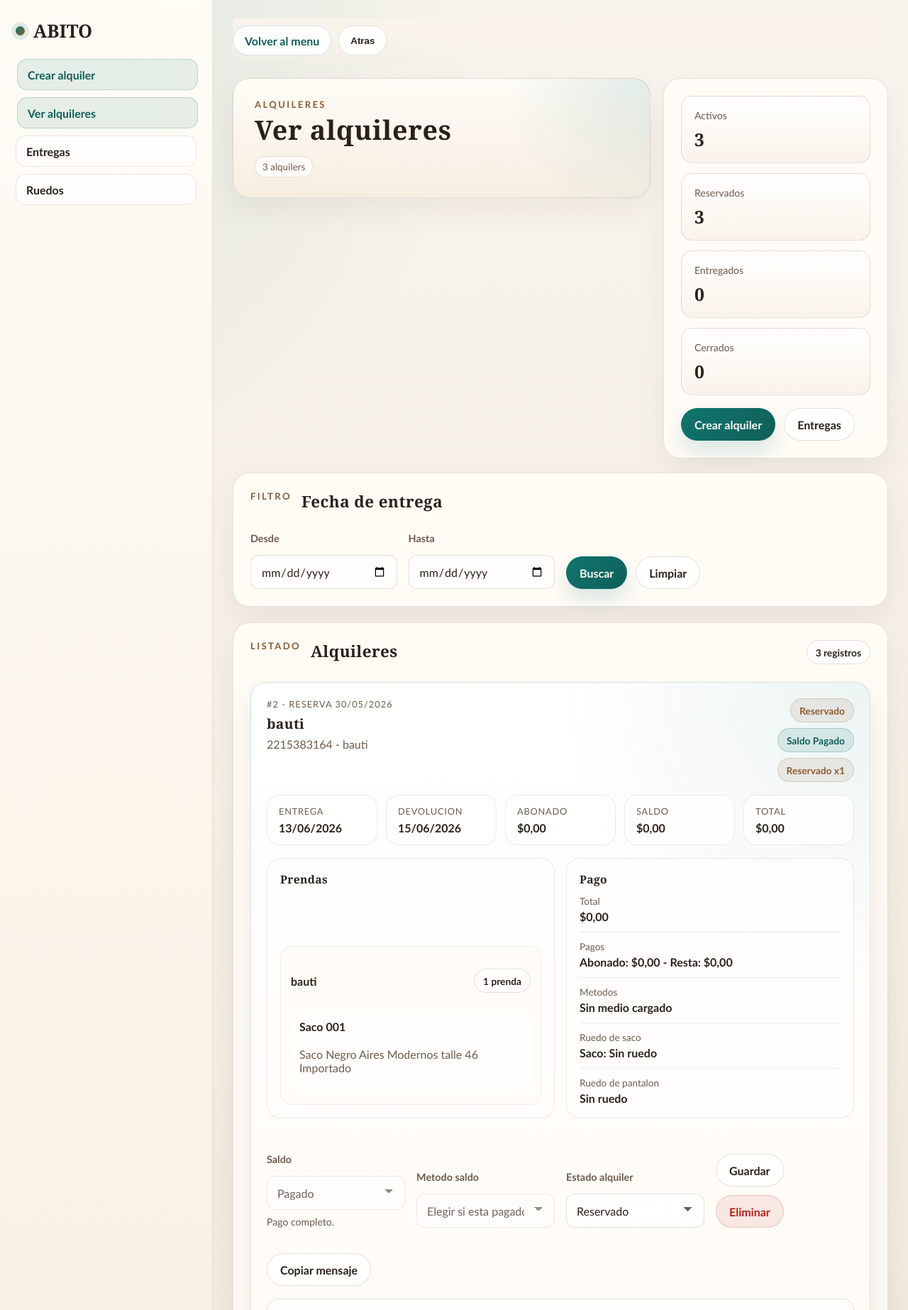
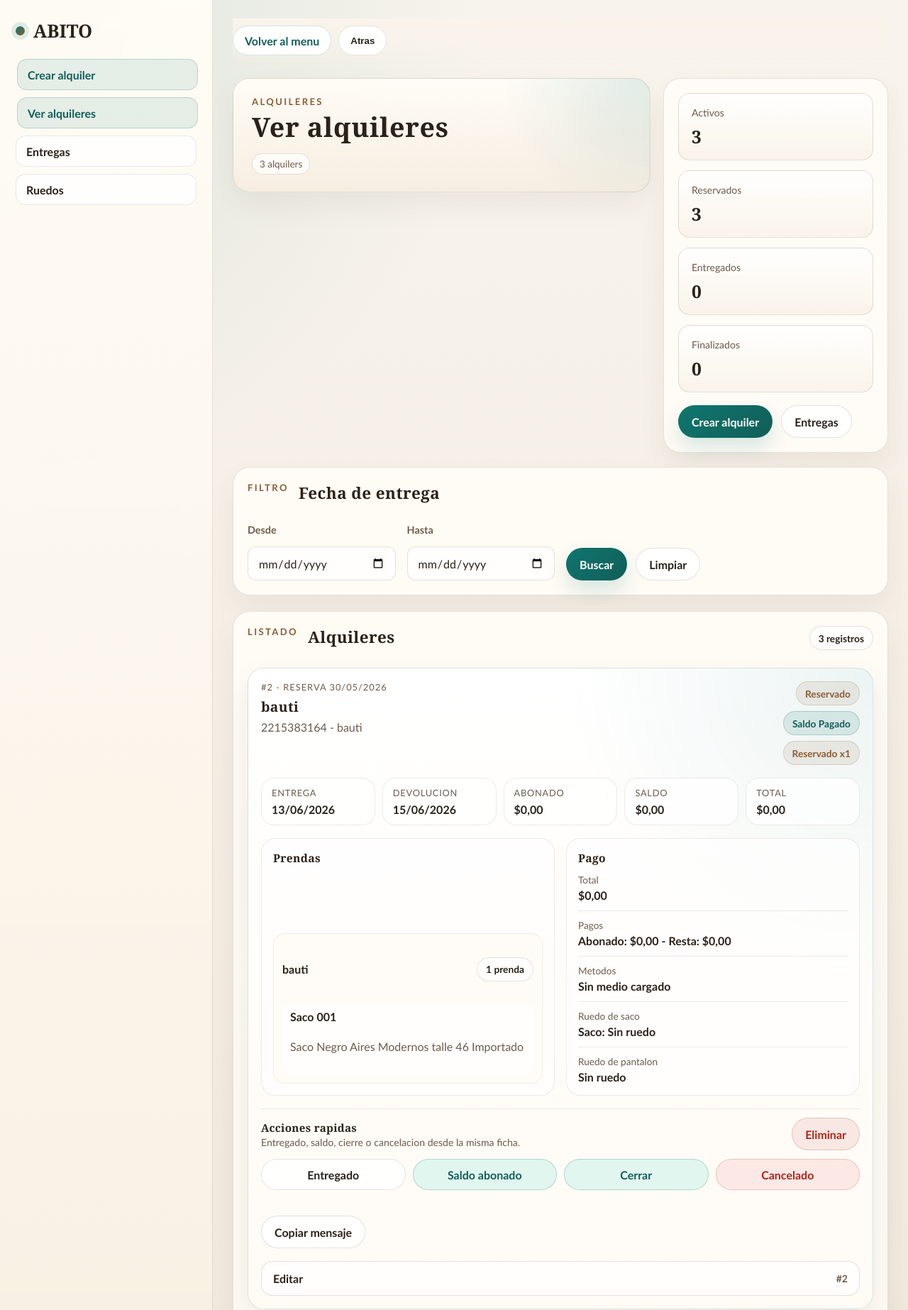
Before and after one commit to abitogonnet/abit_project, a Django app: page /ver/ in a window 1280 px wide. Shown: the top 1846 px of the page at 71% size. Run offline with Django 5.2, Linux system fonts and the light colour scheme; data comes from the database, SQL or seed files in the repository.

Commit message:
Refine rental status actions and compact dashboard UI

```diff
--- a/alquileres/forms.py
+++ b/alquileres/forms.py
@@ -343,7 +343,7 @@ def _validar_prendas(
             .select_related("alquiler", "prenda")
             .filter(
                 prenda_id__in=[prenda.id for prenda in prendas_by_codigo.values()],
-                alquiler__estado_alquiler__in=[Alquiler.EST_RESERVADO, Alquiler.EST_ENTREGADO],
+                alquiler__estado_alquiler__in=Alquiler.ESTADOS_ALQUILER_ACTIVOS,
                 alquiler__fecha_entrega__lte=fecha_devolucion,
                 alquiler__fecha_devolucion__gte=fecha_entrega,
             )
--- a/alquileres/models.py
+++ b/alquileres/models.py
@@ -16,11 +16,15 @@ class Alquiler(models.Model):
     EST_RESERVADO = "RESERVADO"
     EST_ENTREGADO = "ENTREGADO"
     EST_CERRADO = "CERRADO"
+    EST_CANCELADO = "CANCELADO"
     ESTADOS_ALQUILER = [
         (EST_RESERVADO, "Reservado"),
         (EST_ENTREGADO, "Entregado"),
         (EST_CERRADO, "Cerrado"),
+        (EST_CANCELADO, "Cancelado"),
     ]
+    ESTADOS_ALQUILER_ACTIVOS = [EST_RESERVADO, EST_ENTREGADO]
+    ESTADOS_ALQUILER_FINALES = [EST_CERRADO, EST_CANCELADO]
 
     # Estado del saldo
     SAL_PEND = "PENDIENTE"
--- a/alquileres/templates/alquileres/_alquiler_card.html
+++ b/alquileres/templates/alquileres/_alquiler_card.html
@@ -172,50 +172,26 @@
   {% endif %}
 
   {% if enable_update_form %}
-    <form method="post" class="ab-inline-form-grid">
+    <form method="post" class="ab-rental-actions-form">
       {% csrf_token %}
       <input type="hidden" name="alq_id" value="{{ a.id }}">
       {% for key, value in filter_hidden_fields %}
         <input type="hidden" name="{{ key }}" value="{{ value }}">
       {% endfor %}
 
-      <div class="ab-field">
-        <label class="ab-lab">Saldo</label>
-        <select class="ab-sel" name="estado_saldo" {% if not a.saldo_editable %}disabled{% endif %}>
-          {% for value, label in estados_saldo %}
-            <option value="{{ value }}" {% if a.estado_saldo_actual == value %}selected{% endif %}>{{ label }}</option>
-          {% endfor %}
-        </select>
-        {% if not a.saldo_editable %}
-          <span class="ab-small">Pago completo.</span>
-        {% endif %}
+      <div class="ab-rental-actions-head">
+        <div>
+          <h4>Acciones rapidas</h4>
+          <span class="ab-small">Entregado, saldo, cierre o cancelacion desde la misma ficha.</span>
+        </div>
+        <button class="ab-btn-danger" type="submit" name="accion" value="eliminar" onclick="return confirm('Se va a eliminar el alquiler #{{ a.id }}. Continuar?');">Eliminar</button>
       </div>
 
-      <div class="ab-field">
-        <label class="ab-lab">Metodo saldo</label>
-        <select class="ab-sel" name="metodo_saldo" {% if not a.saldo_editable %}disabled{% endif %}>
-          <option value="">Elegir si esta pagado</option>
-          {% for value, label in metodos_pago %}
-            <option value="{{ value }}" {% if a.metodo_saldo == value %}selected{% endif %}>{{ label }}</option>
-          {% endfor %}
-        </select>
-      </div>
-
-      <div class="ab-field">
-        <label class="ab-lab">Estado alquiler</label>
-        <select class="ab-sel" name="estado_alquiler">
-          {% for value, label in estados_alquiler %}
-            <option value="{{ value }}" {% if a.estado_alquiler == value %}selected{% endif %}>{{ label }}</option>
-          {% endfor %}
-        </select>
-      </div>
-
-      <div class="ab-field">
-        <label class="ab-lab">&nbsp;</label>
-        <div class="ab-actions">
-          <button class="ab-btn2" type="submit" name="accion" value="actualizar">Guardar</button>
-          <button class="ab-btn-danger" type="submit" name="accion" value="eliminar" onclick="return confirm('Se va a eliminar el alquiler #{{ a.id }}. Continuar?');">Eliminar</button>
-        </div>
+      <div class="ab-rental-action-grid">
+        <button class="ab-state-btn is-{{ a.accion_entrega_clase }}" type="submit" name="accion" value="marcar_entregado" {% if a.accion_entrega_deshabilitada %}disabled{% endif %}>{{ a.accion_entrega_label }}</button>
+        <button class="ab-state-btn is-{{ a.accion_saldo_clase }}" type="submit" name="accion" value="marcar_saldo_pagado" {% if a.accion_saldo_deshabilitada %}disabled{% endif %}>Saldo abonado</button>
+        <button class="ab-state-btn is-{{ a.accion_cierre_clase }}" type="submit" name="accion" value="cerrar_alquiler" {% if a.accion_cierre_deshabilitada %}disabled{% endif %}>{{ a.accion_cierre_label }}</button>
+        <button class="ab-state-btn is-{{ a.accion_cancelar_clase }}" type="submit" name="accion" value="cancelar_alquiler" {% if a.accion_cancelar_deshabilitada %}disabled{% endif %}>{{ a.accion_cancelar_label }}</button>
       </div>
     </form>
   {% endif %}
--- a/alquileres/views.py
+++ b/alquileres/views.py
@@ -38,55 +38,7 @@ def home(request):
         alquiler = get_object_or_404(Alquiler, id=alquiler_id)
         accion = request.POST.get("accion", "")
 
-        if accion == "cerrar_alquiler":
-            changed, error = _actualizar_estado_operativo(
-                alquiler,
-                nuevo_estado=Alquiler.EST_CERRADO,
-                auto_pagar_al_cerrar=True,
-            )
-            if error:
-                messages.error(request, error)
-            elif changed:
-                alquiler.save()
-                _sync_prendas_por_estado(alquiler)
-                messages.success(request, f"Alquiler #{alquiler.id} cerrado.")
-            else:
-                messages.info(request, "No hubo cambios.")
-
-            return redirect("alquileres:home")
-
-        if accion == "marcar_entregado":
-            changed, error = _actualizar_estado_operativo(
-                alquiler,
-                nuevo_estado=Alquiler.EST_ENTREGADO,
-                auto_pagar_al_entregar=True,
-            )
-            if error:
-                messages.error(request, error)
-            elif changed:
-                alquiler.save()
-                _sync_prendas_por_estado(alquiler)
-                messages.success(request, f"Alquiler #{alquiler.id} marcado como entregado.")
-            else:
-                messages.info(request, "No hubo cambios.")
-
-            return redirect("alquileres:home")
-
-        if accion == "marcar_saldo_pagado":
-            changed, error = _actualizar_estado_operativo(
-                alquiler,
-                nuevo_saldo=Alquiler.SAL_PAG,
-                permitir_pago_sin_metodo=True,
-            )
-            if error:
-                messages.error(request, error)
-            elif changed:
-                alquiler.save()
-                _sync_prendas_por_estado(alquiler)
-                messages.success(request, f"Saldo del alquiler #{alquiler.id} marcado como abonado.")
-            else:
-                messages.info(request, "No hubo cambios.")
-
+        if _procesar_accion_operativa(request, alquiler, accion):
             return redirect("alquileres:home")
 
     hoy = timezone.localdate()
@@ -94,13 +46,12 @@ def home(request):
 
     alquileres_activos = (
         Alquiler.objects
-        .exclude(estado_alquiler=Alquiler.EST_CERRADO)
+        .filter(estado_alquiler__in=Alquiler.ESTADOS_ALQUILER_ACTIVOS)
     )
     entregas_hoy = alquileres_activos.filter(fecha_entrega=hoy).count()
     devoluciones_hoy_qs = (
         alquileres_activos
         .filter(fecha_devolucion=hoy)
-        .exclude(estado_alquiler=Alquiler.EST_CERRADO)
         .prefetch_related("items__prenda")
         .order_by("fecha_entrega", "id")
     )
@@ -447,6 +398,8 @@ def _texto_ruedo_categoria(items_persona: list[dict], categoria: str) -> str:
 
 
 def _badge_estado_alquiler(value: str) -> str:
+    if value == Alquiler.EST_CANCELADO:
+        return "danger"
     if value == Alquiler.EST_CERRADO:
         return "ok"
     if value == Alquiler.EST_ENTREGADO:
@@ -473,7 +426,7 @@ def _badge_estado_prenda(value: str) -> str:
 def _orden_entrega_key(alquiler: Alquiler, hoy):
     delta_dias = (alquiler.fecha_entrega - hoy).days
     return (
-        alquiler.estado_alquiler == Alquiler.EST_CERRADO,
+        alquiler.estado_alquiler in Alquiler.ESTADOS_ALQUILER_FINALES,
         abs(delta_dias),
         delta_dias < 0,
         alquiler.fecha_entrega,
@@ -663,6 +616,64 @@ def _adjuntar_detalle_alquiler(alquileres):
         alquiler.estado_saldo_badge = _badge_estado_saldo(alquiler.estado_saldo_actual)
         alquiler.saldo_editable = alquiler.saldo > 0
         alquiler.mensaje_cliente = _armar_mensaje_cliente_con_items(alquiler, items)
+        alquiler.esta_finalizado = alquiler.estado_alquiler in Alquiler.ESTADOS_ALQUILER_FINALES
+        alquiler.puede_marcar_entregado = alquiler.estado_alquiler == Alquiler.EST_RESERVADO
+        alquiler.puede_cerrar = alquiler.estado_alquiler in Alquiler.ESTADOS_ALQUILER_ACTIVOS
+        alquiler.puede_cancelar = alquiler.estado_alquiler == Alquiler.EST_RESERVADO
+        alquiler.puede_toggle_saldo = alquiler.saldo > 0 and not alquiler.esta_finalizado
+
+        if alquiler.estado_alquiler == Alquiler.EST_CANCELADO:
+            alquiler.accion_entrega_label = "Cancelado"
+            alquiler.accion_entrega_clase = "danger"
+            alquiler.accion_entrega_deshabilitada = True
+        elif alquiler.estado_alquiler == Alquiler.EST_CERRADO:
+            alquiler.accion_entrega_label = "Cerrado"
+            alquiler.accion_entrega_clase = "ok"
+            alquiler.accion_entrega_deshabilitada = True
+        elif alquiler.estado_alquiler == Alquiler.EST_ENTREGADO:
+            alquiler.accion_entrega_label = "Entregado"
+            alquiler.accion_entrega_clase = "warn"
+            alquiler.accion_entrega_deshabilitada = True
+        else:
+            alquiler.accion_entrega_label = "Entregado"
+            alquiler.accion_entrega_clase = "neutral"
+            alquiler.accion_entrega_deshabilitada = False
+
+        if alquiler.estado_alquiler == Alquiler.EST_CANCELADO:
+            alquiler.accion_saldo_clase = "danger"
+            alquiler.accion_saldo_deshabilitada = True
+        elif alquiler.estado_saldo_actual == Alquiler.SAL_PAG or alquiler.saldo <= 0:
+            alquiler.accion_saldo_clase = "ok"
+            alquiler.accion_saldo_deshabilitada = not alquiler.puede_toggle_saldo
+        else:
+            alquiler.accion_saldo_clase = "neutral"
+            alquiler.accion_saldo_deshabilitada = not alquiler.puede_toggle_saldo
+
+        if alquiler.estado_alquiler == Alquiler.EST_CANCELADO:
+            alquiler.accion_cierre_label = "Cancelado"
+            alquiler.accion_cierre_clase = "danger"
+            alquiler.accion_cierre_deshabilitada = True
+        elif alquiler.estado_alquiler == Alquiler.EST_CERRADO:
+            alquiler.accion_cierre_label = "Cerrado"
+            alquiler.accion_cierre_clase = "ok"
+            alquiler.accion_cierre_deshabilitada = True
+        else:
+            alquiler.accion_cierre_label = "Cerrar"
+            alquiler.accion_cierre_clase = "ok-soft"
+            alquiler.accion_cierre_deshabilitada = False
+
+        if alquiler.estado_alquiler == Alquiler.EST_CANCELADO:
+            alquiler.accion_cancelar_label = "Cancelado"
+            alquiler.accion_cancelar_clase = "danger"
+            alquiler.accion_cancelar_deshabilitada = True
+        elif alquiler.estado_alquiler == Alquiler.EST_CERRADO:
+            alquiler.accion_cancelar_label = "Cancelado"
+            alquiler.accion_cancelar_clase = "neutral"
+            alquiler.accion_cancelar_deshabilitada = True
+        else:
+            alquiler.accion_cancelar_label = "Cancelado"
+            alquiler.accion_cancelar_clase = "danger-soft"
+            alquiler.accion_cancelar_deshabilitada = not alquiler.puede_cancelar
 
 
 def _adjuntar_formularios_edicion(alquileres, disponibles, form_por_alquiler_id=None):
@@ -741,7 +752,7 @@ def _refresh_prenda_estado(prenda: Prenda):
         .select_related("alquiler")
         .filter(
             prenda=prenda,
-            alquiler__estado_alquiler__in=[Alquiler.EST_RESERVADO, Alquiler.EST_ENTREGADO],
+            alquiler__estado_alquiler__in=Alquiler.ESTADOS_ALQUILER_ACTIVOS,
         )
     )
 
@@ -836,6 +847,67 @@ def _actualizar_estado_operativo(
                 changed = True
 
     return changed, ""
+
+
+def _toggle_saldo_pagado(alquiler: Alquiler):
+    if alquiler.saldo <= 0:
+        return False, "", f"Saldo del alquiler #{alquiler.id} ya esta completo."
+
+    if _estado_saldo_actual(alquiler) == Alquiler.SAL_PAG:
+        changed, error = _actualizar_estado_operativo(
+            alquiler,
+            nuevo_saldo=Alquiler.SAL_PEND,
+        )
+        return changed, error, f"Saldo del alquiler #{alquiler.id} vuelto a pendiente."
+
+    changed, error = _actualizar_estado_operativo(
+        alquiler,
+        nuevo_saldo=Alquiler.SAL_PAG,
+        permitir_pago_sin_metodo=True,
+    )
+    return changed, error, f"Saldo del alquiler #{alquiler.id} marcado como abonado."
+
+
+def _procesar_accion_operativa(request, alquiler: Alquiler, accion: str) -> bool:
+    changed = False
+    error = ""
+    success_message = ""
+
+    if accion == "cerrar_alquiler":
+        changed, error = _actualizar_estado_operativo(
+            alquiler,
+            nuevo_estado=Alquiler.EST_CERRADO,
+            auto_pagar_al_cerrar=True,
+        )
+        success_message = f"Alquiler #{alquiler.id} cerrado."
+    elif accion == "marcar_entregado":
+        changed, error = _actualizar_estado_operativo(
+            alquiler,
+            nuevo_estado=Alquiler.EST_ENTREGADO,
+            auto_pagar_al_entregar=True,
+        )
+        success_message = f"Alquiler #{alquiler.id} marcado como entregado."
+    elif accion in {"marcar_saldo_pagado", "toggle_saldo_pagado"}:
+        changed, error, success_message = _toggle_saldo_pagado(alquiler)
+    elif accion == "cancelar_alquiler":
+        changed, error = _actualizar_estado_operativo(
+            alquiler,
+            nuevo_estado=Alquiler.EST_CANCELADO,
+        )
+        success_message = f"Alquiler #{alquiler.id} cancelado."
+    else:
+        return False
+
+    if error:
+        messages.error(request, error)
+    elif changed:
+        alquiler.save()
+        _sync_prendas_por_estado(alquiler)
+        messages.success(request, success_message)
+    else:
+        messages.info(request, "No hubo cambios.")
+
+    return True
 
 
 def _crear_items_desde_seleccion(alquiler: Alquiler, selected_prendas):
@@ -1024,10 +1096,10 @@ def _contexto_ver_alquileres(data=None, form_por_alquiler_id=None, edit_open_id=
 
     alquileres = _ordenar_alquileres_por_entrega(list(alquileres), hoy)
     resumen = [
-        {"label": "Activos", "valor": sum(1 for alquiler in alquileres if alquiler.estado_alquiler != Alquiler.EST_CERRADO)},
+        {"label": "Activos", "valor": sum(1 for alquiler in alquileres if alquiler.estado_alquiler in Alquiler.ESTADOS_ALQUILER_ACTIVOS)},
         {"label": "Reservados", "valor": sum(1 for alquiler in alquileres if alquiler.estado_alquiler == Alquiler.EST_RESERVADO)},
         {"label": "Entregados", "valor": sum(1 for alquiler in alquileres if alquiler.estado_alquiler == Alquiler.EST_ENTREGADO)},
-        {"label": "Cerrados", "valor": sum(1 for alquiler in alquileres if alquiler.estado_alquiler == Alquiler.EST_CERRADO)},
+        {"label": "Finalizados", "valor": sum(1 for alquiler in alquileres if alquiler.estado_alquiler in Alquiler.ESTADOS_ALQUILER_FINALES)},
     ]
     _adjuntar_detalle_alquiler(alquileres)
 
@@ -1084,7 +1156,11 @@ def _contexto_entregas(data=None, form_por_alquiler_id=None, edit_open_id=None):
 
     alquileres = (
         Alquiler.objects
-        .filter(fecha_entrega__gte=hoy, fecha_entrega__lte=hasta)
+        .filter(
+            fecha_entrega__gte=hoy,
+            fecha_entrega__lte=hasta,
+            estado_alquiler__in=Alquiler.ESTADOS_ALQUILER_ACTIVOS,
+        )
         .prefetch_related("items__prenda")
     )
     alquileres = _ordenar_alquileres_por_entrega(list(alquileres), hoy)
@@ -1249,6 +1325,9 @@ def ver(request):
                 ),
             )
 
+        if _procesar_accion_operativa(request, alquiler, accion):
+            return _redirect_ver_con_filtros(request)
+
         changed, error = _actualizar_estado_operativo(
             alquiler,
             nuevo_estado=request.POST.get("estado_alquiler", ""),
@@ -1317,26 +1396,7 @@ def entregas(request):
                 ),
             )
 
-        if accion == "actualizar":
-            changed, error = _actualizar_estado_operativo(
-                alquiler,
-                nuevo_estado=request.POST.get("estado_alquiler", ""),
-                nuevo_saldo=request.POST.get("estado_saldo", ""),
-                metodo_saldo=(request.POST.get("metodo_saldo") or "").strip(),
-                auto_pagar_al_entregar=True,
-                auto_pagar_al_cerrar=True,
-            )
-            if error:
-                messages.error(request, error)
-                return _redirect_entregas_con_filtro(request)
-
-            if changed:
-                alquiler.save()
-                _sync_prendas_por_estado(alquiler)
-                messages.success(request, f"Alquiler #{alquiler.id} actualizado.")
-            else:
-                messages.info(request, "No hubo cambios.")
-
+        if _procesar_accion_operativa(request, alquiler, accion):
             return _redirect_entregas_con_filtro(request)
 
     return render(request, "alquileres/entregas.html", _contexto_entregas(request.GET or None))
@@ -1350,27 +1410,15 @@ def retrasados(request):
         alquiler = get_object_or_404(Alquiler, id=alquiler_id)
         accion = request.POST.get("accion", "")
 
-        if accion == "cerrar_alquiler":
-            changed, error = _actualizar_estado_operativo(
-                alquiler,
-                nuevo_estado=Alquiler.EST_CERRADO,
-                auto_pagar_al_cerrar=True,
-            )
-            if error:
-                messages.error(request, error)
-            elif changed:
-                alquiler.save()
-                _sync_prendas_por_estado(alquiler)
-                messages.success(request, f"Alquiler #{alquiler.id} cerrado.")
-            else:
-                messages.info(request, "No hubo cambios.")
-
+        if _procesar_accion_operativa(request, alquiler, accion):
             return redirect("alquileres:retrasados")
 
     alquileres = list(
         Alquiler.objects
-        .exclude(estado_alquiler=Alquiler.EST_CERRADO)
-        .filter(fecha_devolucion__lt=hoy)
+        .filter(
+            fecha_devolucion__lt=hoy,
+            estado_alquiler__in=Alquiler.ESTADOS_ALQUILER_ACTIVOS,
+        )
         .order_by("fecha_devolucion", "fecha_entrega", "id")
         .prefetch_related("items__prenda")
     )
--- a/static/css/abito.css
+++ b/static/css/abito.css
@@ -431,6 +431,64 @@ textarea.ab-inp:focus {
   transform: translateY(-1px);
 }
 
+.ab-state-form {
+  margin: 0;
+  width: 100%;
+}
+
+.ab-state-btn {
+  display: inline-flex;
+  align-items: center;
+  justify-content: center;
+  width: 100%;
+  min-height: 44px;
+  padding: 10px 16px;
+  border: 1px solid rgba(109, 91, 76, 0.16);
+  border-radius: 999px;
+  background: rgba(255, 255, 255, 0.88);
+  color: var(--ink);
+  font: inherit;
+  font-weight: 800;
+  cursor: pointer;
+  transition: transform 160ms ease, border-color 160ms ease, box-shadow 160ms ease, background 160ms ease, color 160ms ease;
+}
+
+.ab-state-btn:hover:not([disabled]),
+.ab-state-btn:focus-visible:not([disabled]) {
+  transform: translateY(-1px);
+  box-shadow: 0 12px 28px rgba(47, 35, 21, 0.08);
+}
+
+.ab-state-btn[disabled] {
+  opacity: 1;
+  cursor: default;
+}
+
+.ab-state-btn.is-neutral {
+  background: rgba(255, 255, 255, 0.9);
+  color: var(--ink);
+}
+
+.ab-state-btn.is-warn {
+  background: rgba(255, 244, 214, 0.96);
+  border-color: rgba(183, 122, 24, 0.24);
+  color: #8b5a12;
+}
+
+.ab-state-btn.is-ok,
+.ab-state-btn.is-ok-soft {
+  background: rgba(225, 246, 238, 0.98);
+  border-color: rgba(15, 118, 110, 0.24);
+  color: var(--accent-strong);
+}
+
+.ab-state-btn.is-danger,
+.ab-state-btn.is-danger-soft {
+  background: rgba(252, 233, 229, 0.98);
+  border-color: rgba(180, 35, 24, 0.2);
+  color: var(--danger);
+}
+
 .ab-msg {
   padding: 14px 16px;
   border-radius: var(--radius-md);
@@ -1468,7 +1526,7 @@ body.ab-page {
 }
 
 .ab-pagehero-copy {
-  padding: 28px 30px;
+  padding: 24px 26px;
   background:
     radial-gradient(circle at top right, rgba(15, 118, 110, 0.12), transparent 34%),
     linear-gradient(180deg, rgba(255, 252, 247, 0.96), rgba(246, 237, 224, 0.96));
@@ -1477,7 +1535,7 @@ body.ab-page {
 .ab-pagehero-panel {
   display: grid;
   gap: 18px;
-  padding: 24px;
+  padding: 20px;
 }
 
 .ab-pagehero-panel-home {
@@ -1688,7 +1746,7 @@ body.ab-page {
 }
 
 .ab-section-card {
-  padding: 24px;
+  padding: 20px;
 }
 
 .ab-section-head {
@@ -2126,7 +2191,7 @@ body.ab-page {
 .ab-origin-card {
   display: grid;
   gap: 18px;
-  padding: 22px;
+  padding: 18px;
   border: 1px solid rgba(109, 91, 76, 0.14);
   border-radius: 22px;
   background:
@@ -2174,14 +2239,14 @@ body.ab-page {
 
 .ab-entity-metrics {
   display: grid;
-  gap: 12px;
+  gap: 10px;
   grid-template-columns: repeat(auto-fit, minmax(140px, 1fr));
 }
 
 .ab-metric-chip {
   display: grid;
   gap: 6px;
-  padding: 14px 16px;
+  padding: 12px 14px;
   border-radius: 18px;
   border: 1px solid rgba(109, 91, 76, 0.12);
   background: rgba(255, 255, 255, 0.72);
@@ -2207,7 +2272,7 @@ body.ab-page {
 .ab-entity-section {
   display: grid;
   gap: 12px;
-  padding: 18px;
+  padding: 16px;
   border-radius: 20px;
   border: 1px solid rgba(109, 91, 76, 0.12);
   background: rgba(255, 255, 255, 0.66);
@@ -2227,7 +2292,7 @@ body.ab-page {
 .ab-persona-summary-card {
   display: grid;
   gap: 10px;
-  padding: 14px;
+  padding: 12px;
   border-radius: 16px;
   background: rgba(255, 252, 246, 0.88);
   border: 1px solid rgba(109, 91, 76, 0.1);
@@ -2236,7 +2301,7 @@ body.ab-page {
 .ab-inline-item {
   display: grid;
   gap: 3px;
-  padding: 10px 12px;
+  padding: 9px 11px;
   border-radius: 14px;
   background: rgba(255, 255, 255, 0.78);
 }
@@ -2316,6 +2381,30 @@ body.ab-page {
   padding: 20px;
 }
 
+.ab-rental-actions-form {
+  display: grid;
+  gap: 12px;
+  padding-top: 12px;
+  border-top: 1px solid rgba(109, 91, 76, 0.12);
+}
+
+.ab-rental-actions-head {
+  display: flex;
+  justify-content: space-between;
+  gap: 14px;
+  align-items: center;
+}
+
+.ab-rental-actions-head h4 {
+  font-size: 0.95rem;
+}
+
+.ab-rental-action-grid {
+  display: grid;
+  grid-template-columns: repeat(4, minmax(0, 1fr));
+  gap: 10px;
+}
+
 .ab-edit-grid-modern > *,
 .ab-person-section,
 .ab-prenda-card {
```
Also changed, not shown: other parts of static/css/abito.css (+32 -7 lines), alquileres/templates/alquileres/home.html (+5 -14 lines), alquileres/tests.py (+89 -2 lines).
